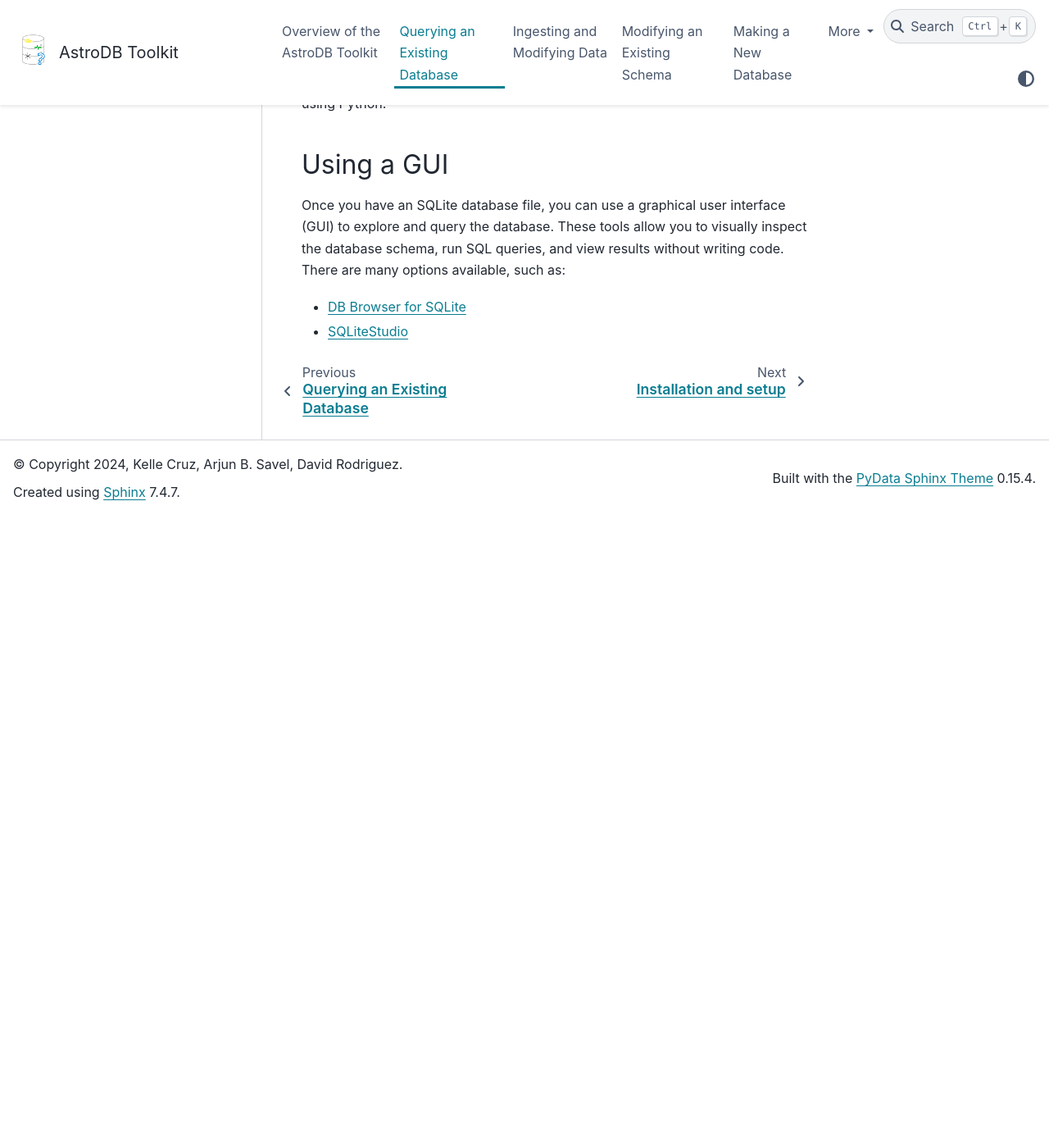
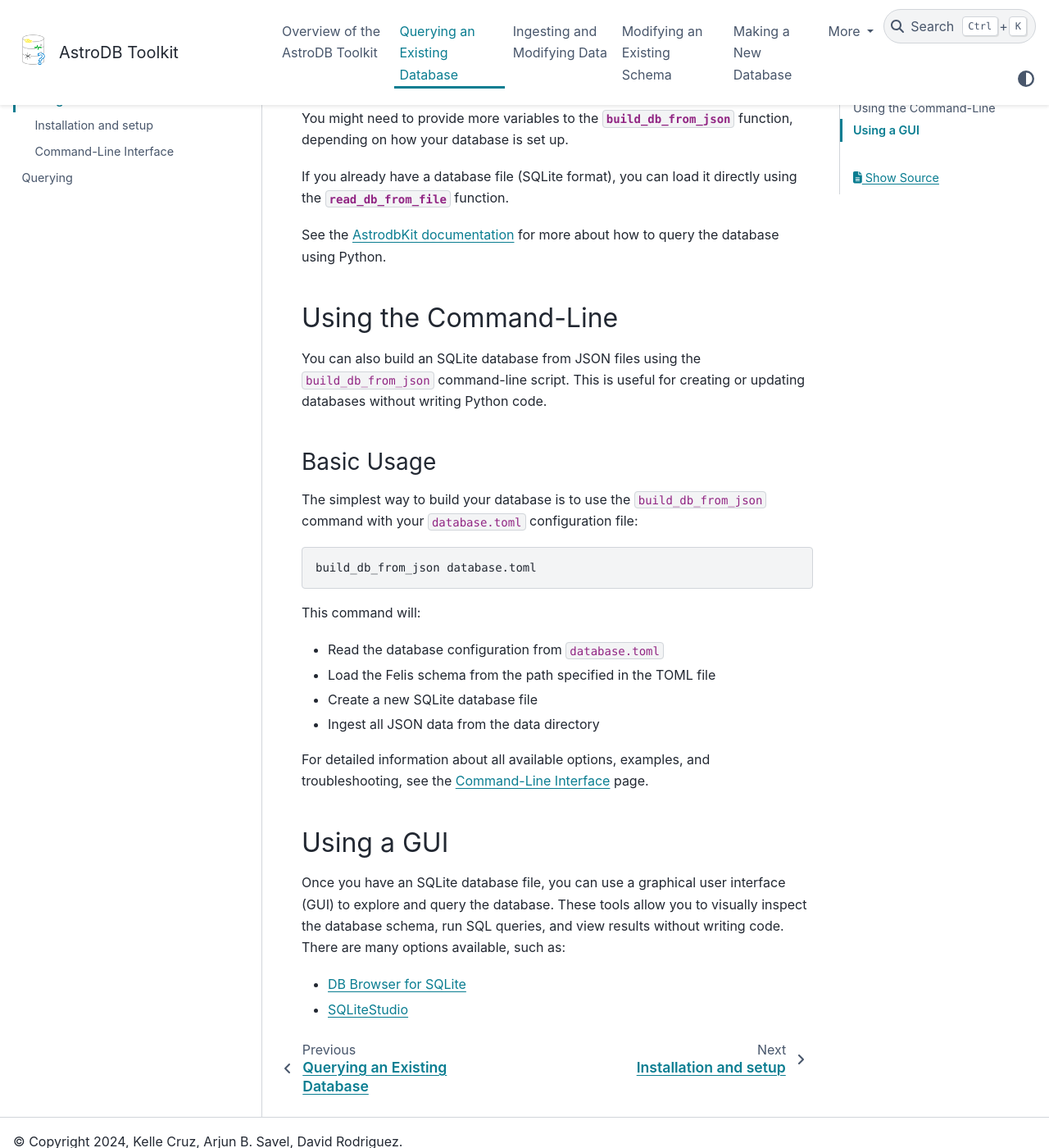
Before and after one commit to astrodbtoolkit/astrodb_utils, a Sphinx documentation site: the page built from docs/pages/querying_existing_db/getting_started/index.rst, in a window 1280 px wide and 1400 px high, scrolled down 991 px. Shown: the whole window at 82% size. Built offline with Sphinx 7.4.7 and the PyData theme 0.15.4, drawn with Linux system fonts in a browser that asks for light colours; the version number could not be read and is left out; before the commit the page ends 1621 px from its top, so only the background shows below that; some of the changed text lies outside the part shown.

Commit message:
documentation for new command line tool

```diff
--- a/docs/pages/querying_existing_db/getting_started/index.rst
+++ b/docs/pages/querying_existing_db/getting_started/index.rst
@@ -7,6 +7,7 @@ with the AstroDB Toolkit.
 .. toctree::
 
   installation
+  command_line
 
 
 Using Python
@@ -45,6 +46,33 @@ directly using the :py:func:`read_db_from_file<astrodb_utils.loaders.read_db_fro
 See the `AstrodbKit documentation <https://astrodbkit.readthedocs.io/en/latest/>`_
 for more about how to query the database using Python.
 
+Using the Command-Line
+----------------------
+
+You can also build an SQLite database from JSON files using the
+``build_db_from_json`` command-line script. This is useful for
+creating or updating databases without writing Python code.
+
+Basic Usage
+^^^^^^^^^^^
+
+The simplest way to build your database is to use the ``build_db_from_json``
+command with your ``database.toml`` configuration file:
+
+.. code-block:: bash
+
+   build_db_from_json database.toml
+
+This command will:
+
+* Read the database configuration from ``database.toml``
+* Load the Felis schema from the path specified in the TOML file
+* Create a new SQLite database file
+* Ingest all JSON data from the data directory
+
+For detailed information about all available options, examples, and
+troubleshooting, see the :doc:`command_line` page.
+
 Using a GUI
 -----------
 
```
Also changed, not shown: docs/pages/querying_existing_db/getting_started/command_line.rst (added, +154 -0 lines).
